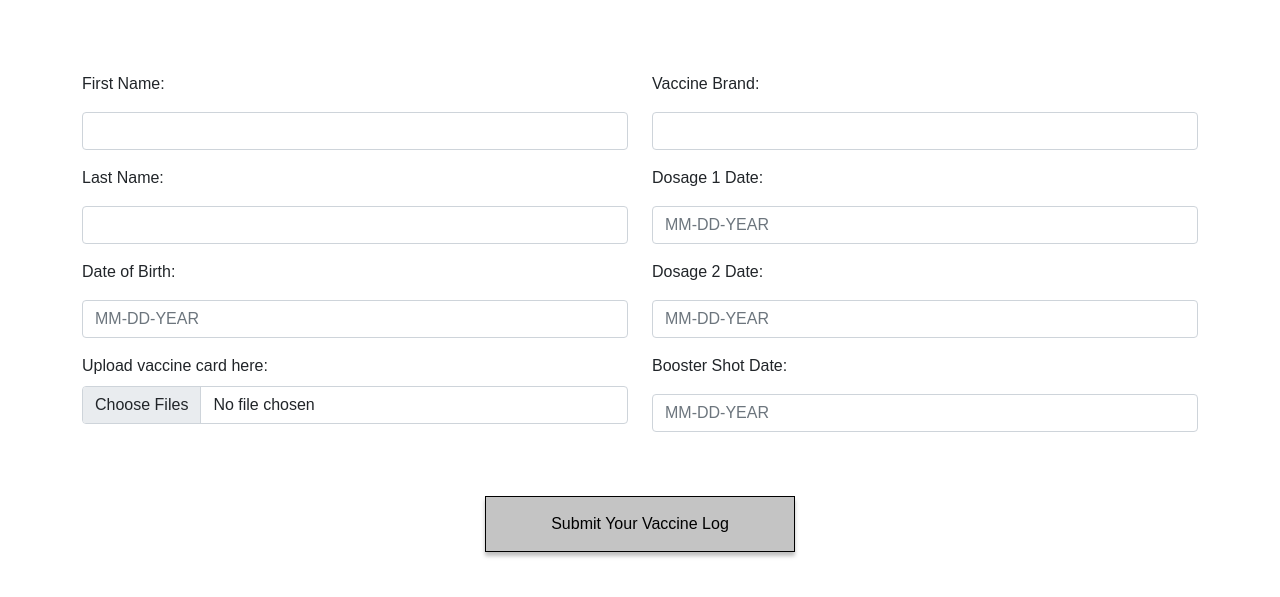
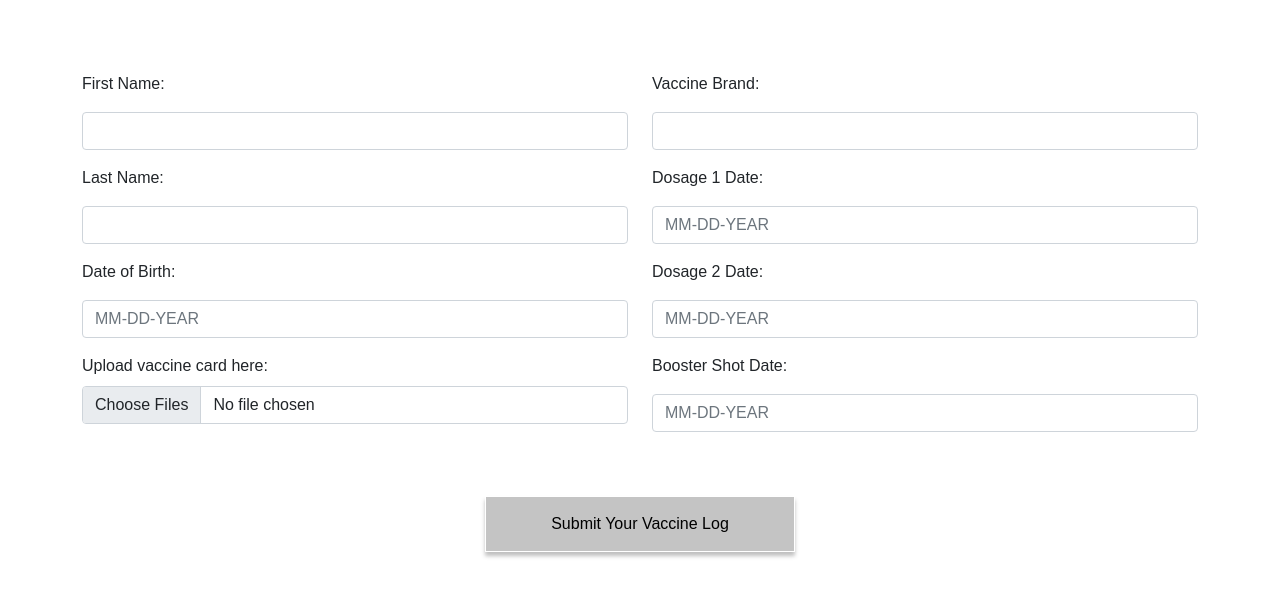
Before and after one commit to Rak97/Vaxxed4Life, a plain HTML site: page index.html in a window 1280 px wide. Shown: the part 173-770 px from the top of the page. Drawn offline with nearby package versions, Linux system fonts and the light colour scheme; a web font is replaced by a local one.

Commit message:
Update style.css

```diff
--- a/style.css
+++ b/style.css
@@ -1,6 +1,6 @@
 :root {
   --main-font-family: "Spinnaker", sans-serif;
-  --border-box-color-line: 1px solid #000000;
+  --border-box-color-line: 1px solid white;
 }
 
 .contain {
```
